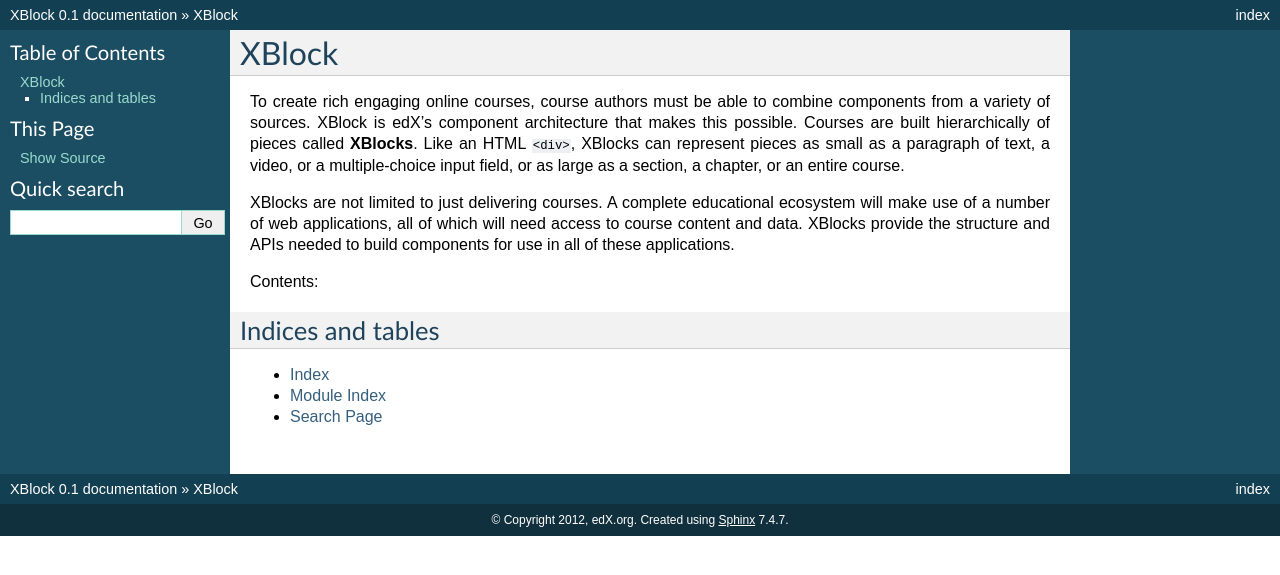
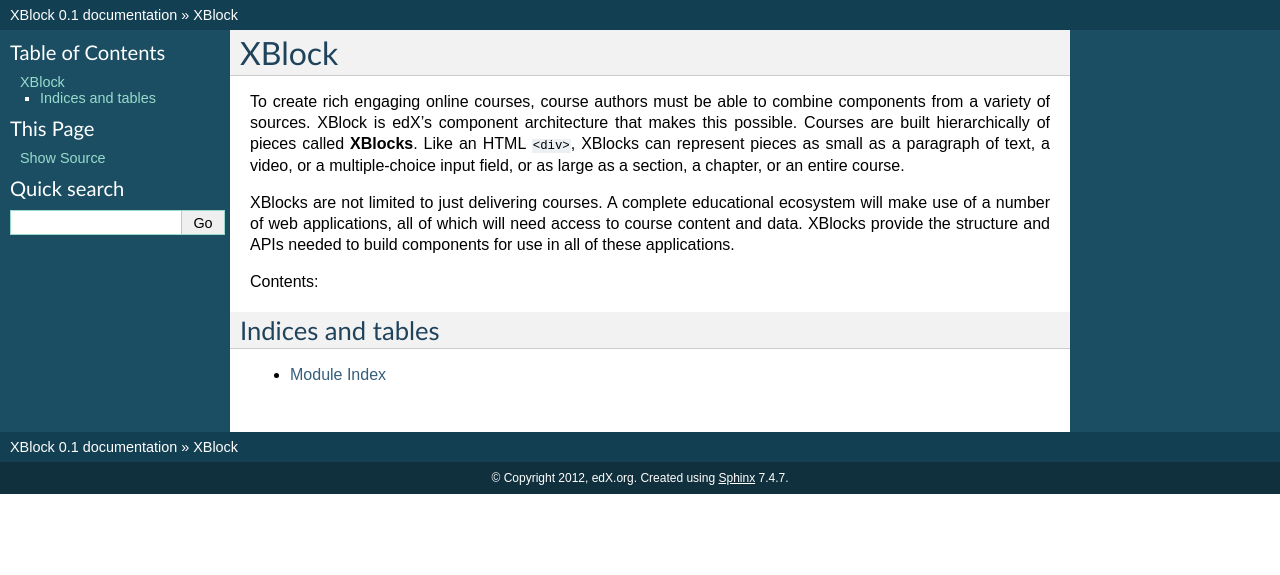
Before and after one commit to openedx/XBlock, a Sphinx documentation site: the page built from doc/index.rst, in a window 1280 px wide. Shown: the top 575 px of the page. Built offline with Sphinx 7.4.7, drawn with Linux system fonts in a browser that asks for light colours.

```diff
--- a/doc/conf.py
+++ b/doc/conf.py
@@ -141,7 +141,7 @@
 #html_domain_indices = True
 
 # If false, no index is generated.
-#html_use_index = True
+html_use_index = False
 
 # If true, the index is split into individual pages for each letter.
 #html_split_index = False
--- a/doc/index.rst
+++ b/doc/index.rst
@@ -29,6 +29,4 @@
 Indices and tables
 ==================
 
-* :ref:`genindex`
 * :ref:`modindex`
-* :ref:`search`
```
Also changed, not shown: 1 other file.
